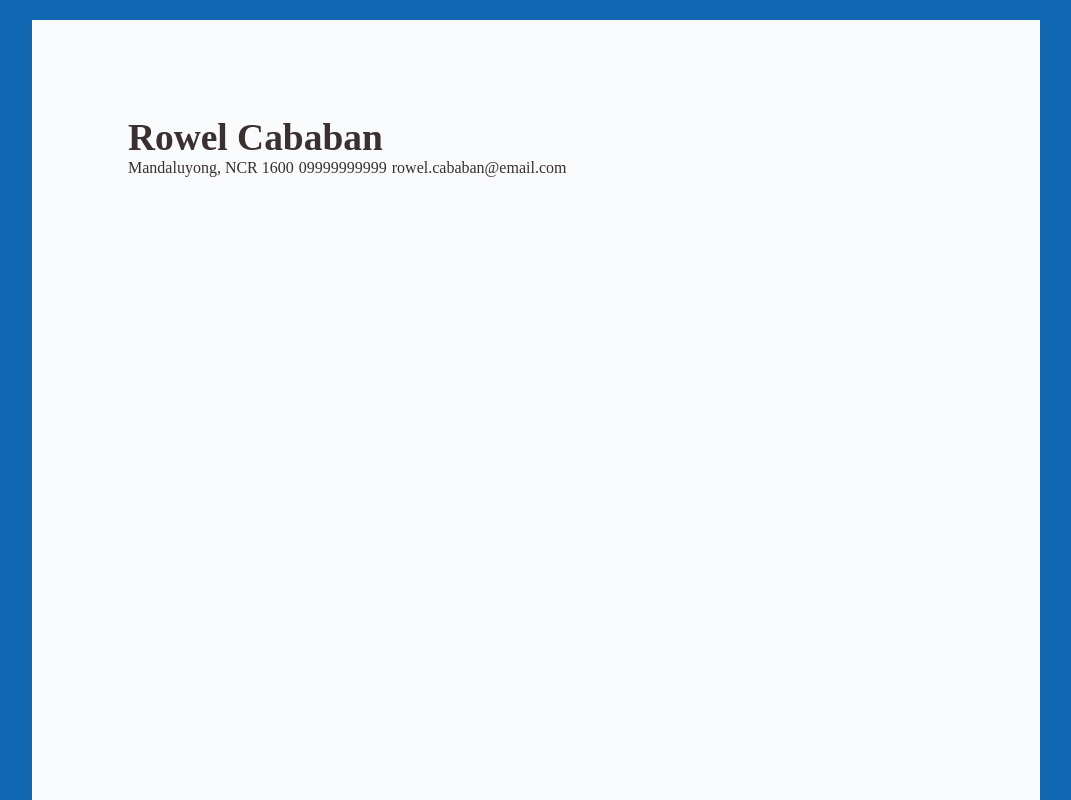
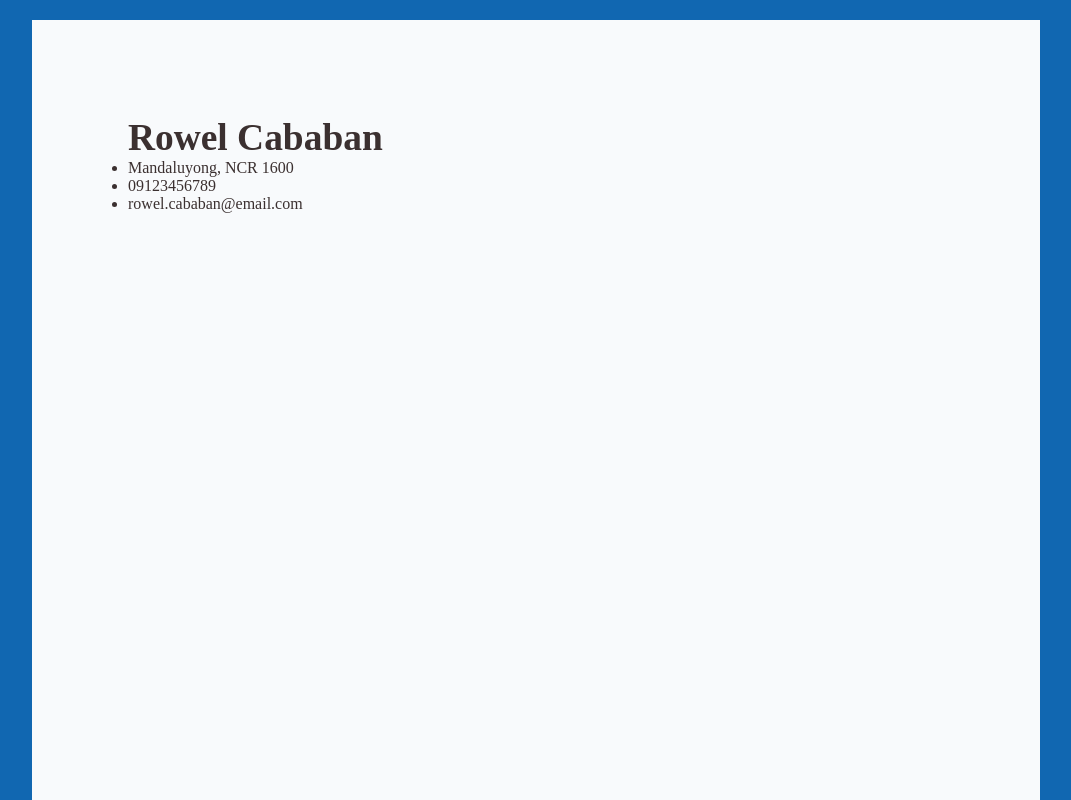
Before and after one commit to welcabx/myResume, a plain HTML site: page index.html in a window 1280 px wide. Shown: the top 800 px of the page, without its empty margins (104-1175 px from the left). Drawn offline with Linux system fonts and the light colour scheme.

Commit message:
changed contact info to list

```diff
--- a/index.html
+++ b/index.html
@@ -11,9 +11,11 @@
         <h1>Rowel Cababan</h1>
       </section>
       <section class="contact-info">
-        <p>Mandaluyong, NCR 1600</p>
-        <p class="phone-num">09999999999</p>
-        <p>rowel.cababan@email.com</p>
+        <ul>
+          <li>Mandaluyong, NCR 1600</li>
+          <li>09123456789</li>
+          <li>rowel.cababan@email.com</li>
+        </ul>
       </section>
 
     </section>
--- a/styles.css
+++ b/styles.css
@@ -29,7 +29,3 @@ body {
   display: flex;
   gap: 5px;
 }
-
-.contact-info .phone {
-  border-left: 6px solid red;
-}
```
